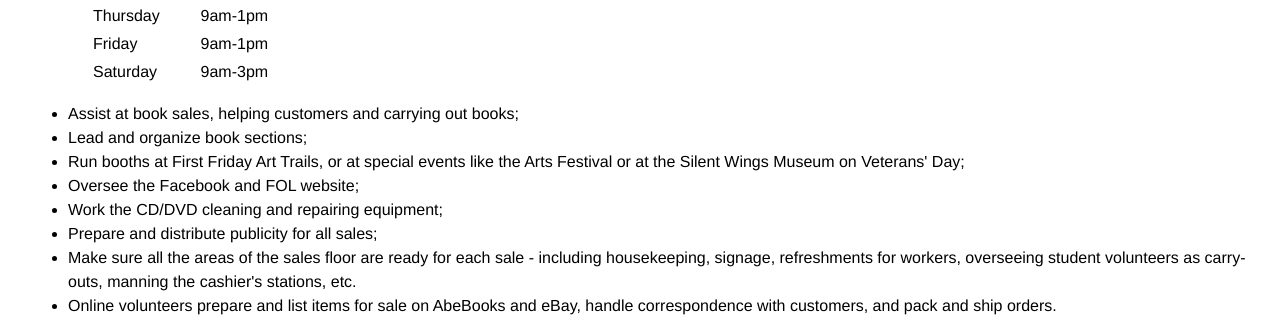
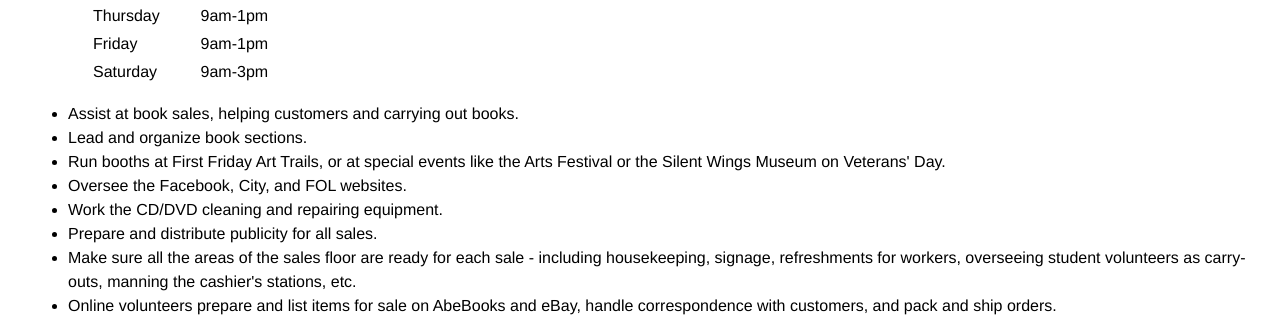
Before and after one commit to lubbockfol/lubbockfol.github.io, a Jekyll site: the page volunteer.html, which Jekyll copies as it is, in a window 1280 px wide. Shown: the part 497-818 px from the top of the page. Built offline with Jekyll 4.4.1, drawn with Linux system fonts in a browser that asks for light colours; nearby versions of some CDN libraries.

Commit message:
Add files via upload

```diff
--- a/contact.html
+++ b/contact.html
@@ -48,7 +48,7 @@
 
 <h1>Contact Us</h1>
 <p>FOL Headquarters are in the basement of the Mahon Library. Our mailing address is:</p>
-<p  style="padding-left: 30px;">Friends of the Library<br />
+<p style="padding-left: 30px;">Friends of the Library<br />
 1306 9th St.<br />
 Lubbock, TX 79401</p>
 
--- a/donate.html
+++ b/donate.html
@@ -50,7 +50,7 @@
 <p>FOL needs donations to help us with our mission!  We accept all of the following, in good condition and with all necessary parts:</p>
 <ul>
   <li>Books</li>
-  <li>DVDs</li>
+  <li>DVDs and VHS tapes</li>
   <li>CDs</li>
   <li>Sheet music</li>
   <li>Puzzles and games</li>
--- a/index.html
+++ b/index.html
@@ -6,7 +6,7 @@
    <meta name="viewport" content="width=device-width, initial-scale=1">
    <meta name="description" content="Friends of the Lubbock Library">
    <meta name="keywords" content="FOL Friends Lubbock Texas library books volunteer membership donations sales">
-   <title>Friends of the Lubbock Library</title>
+   <title>(new) Friends of the Lubbock Library</title>
 	<!-- jQuery & CSS from CSS Menu Maker -->
    <script src="http://code.jquery.com/jquery-latest.min.js" type="text/javascript"></script>
    <script src="https://s3.amazonaws.com/menumaker/menumaker.min.js" type="text/javascript"></script>
--- a/membership.html
+++ b/membership.html
@@ -48,13 +48,12 @@
 
 <h1>Membership</h1>
 <p>Members wanted! Memberships are available to all book enthusiasts.</p>
-<p><strong>How to join:</strong> Sign up and pay your annual membership dues at any regular book sale, or Saturday bookstore, or print out the form below and mail it or turn it in at any Lubbock Public Library branch, with your payment.</p>
+<p><strong>How to join:</strong> Sign up and pay your annual membership dues at any regular book sale, or print out the form below and mail it or turn it in at any Lubbock Public Library branch, with your payment.</p>
 <blockquote>
   <p><a href="membership_form.pdf" title="FOL Membership Form" target="_blank">Membership Form</a> (Adobe PDF)</p>
 </blockquote>
 <p>Become a member of FOL and enjoy all these benefits:</p>
 <ul>
-  <li>Shopping every Saturday at the FOL Bookstore at the Mahon Library, 10am-2pm. (Not all areas of the sales floor are available.)</li>
   <li>Early shopping at our book sales</li>
   <li>Subscription to <em>The Bookmark</em>, our FOL newsletter</li>
   <li>Opportunities to volunteer and be a part of decision-making for the FOL</li>
--- a/sales.html
+++ b/sales.html
@@ -49,9 +49,6 @@
 <h1>Sales</h1>
 <p>All book sales are held in the basement of the Mahon Library, 1306 9th Street in Lubbock.</p>
 
-<p><strong>Members-only Saturday Bookstore</strong><br />
-Every Saturday, 10am-2pm, a curated selection of books is available for sale to FOL members only. If you’re not yet a member, you can join for $10 at the bookstore ($5 for students).</p>
-
 <p><strong>Online Sales</strong><br>
 FOL members receive a 25% discount on any of our listings purchased directly through our online sales office!</p>
 
--- a/volunteer.html
+++ b/volunteer.html
@@ -81,12 +81,12 @@
 </div>
 
 <ul>
-	<li>Assist at book sales, helping customers and carrying out books;</li>
-	<li>Lead and organize book sections;</li>
-	<li>Run booths at First Friday Art Trails, or at special events like the Arts Festival or at the Silent Wings Museum on Veterans' Day;</li>
-	<li>Oversee the Facebook and FOL website;</li>
-	<li>Work the CD/DVD cleaning and repairing equipment;</li>
-	<li>Prepare and distribute publicity for all sales;</li>
+	<li>Assist at book sales, helping customers and carrying out books.</li>
+	<li>Lead and organize book sections.</li>
+	<li>Run booths at First Friday Art Trails, or at special events like the Arts Festival or the Silent Wings Museum on Veterans' Day.</li>
+	<li>Oversee the Facebook, City, and FOL websites.</li>
+	<li>Work the CD/DVD cleaning and repairing equipment.</li>
+	<li>Prepare and distribute publicity for all sales.</li>
 	<li>Make sure all the areas of the sales floor are ready for each sale - including housekeeping, signage, refreshments for workers, overseeing student volunteers as carry-outs, manning the cashier's stations, etc.</li>
 	<li>Online volunteers prepare and list items for sale on AbeBooks and eBay, handle correspondence with customers, and pack and ship orders.</li>
 	<li>The volunteers who serve on the Board of Directors also represent the FOL in public.</li>
```
